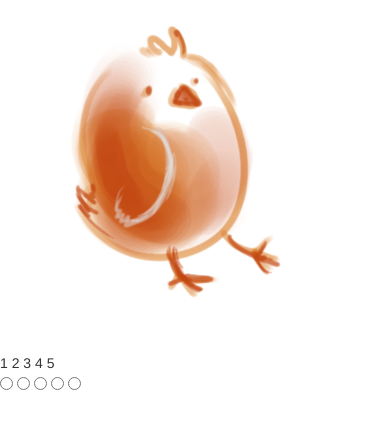
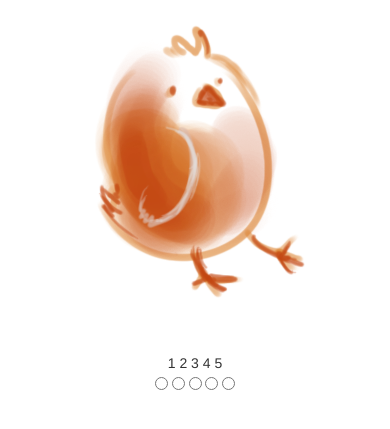
Before and after one commit to Polariche/survey, a Django app: page /1 in a window 390 px wide. Shown: the top 429 px of the page. Run offline with Django 3.2, Linux system fonts and the light colour scheme; data comes from the database, SQL or seed files in the repository; some libraries are stand-ins or nearby versions.

Commit message:
Try responsive webpage

```diff
--- a/app/templates/index.html
+++ b/app/templates/index.html
@@ -1,8 +1,8 @@
 
 <head>
+	<meta name="viewport" content="width=device-width, initial-scale=1">
+    <meta http-equiv="X-UA-Compatible" content="IE=edge" />
 	<link rel="stylesheet" href="//maxcdn.bootstrapcdn.com/bootstrap/3.2.0/css/bootstrap.min.css">
-	<link rel="stylesheet" href="//maxcdn.bootstrapcdn.com/bootstrap/3.2.0/css/bootstrap-theme.min.css">
-	<link rel="stylesheet" href="https://bootswatch.com/simplex/bootstrap.min.css">
 </head>
 <body align="center">
 {# Load the tag library #}
```
